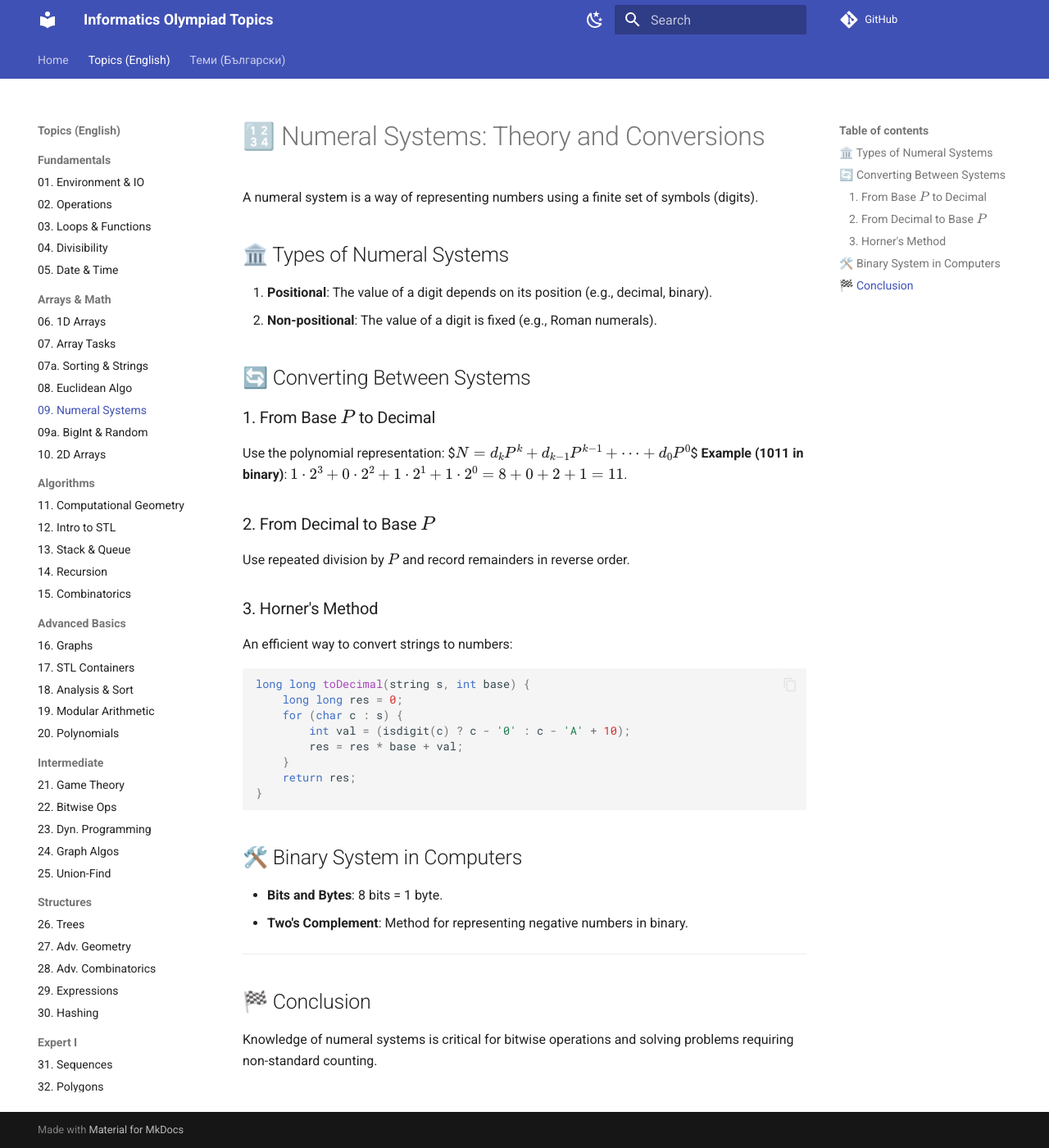
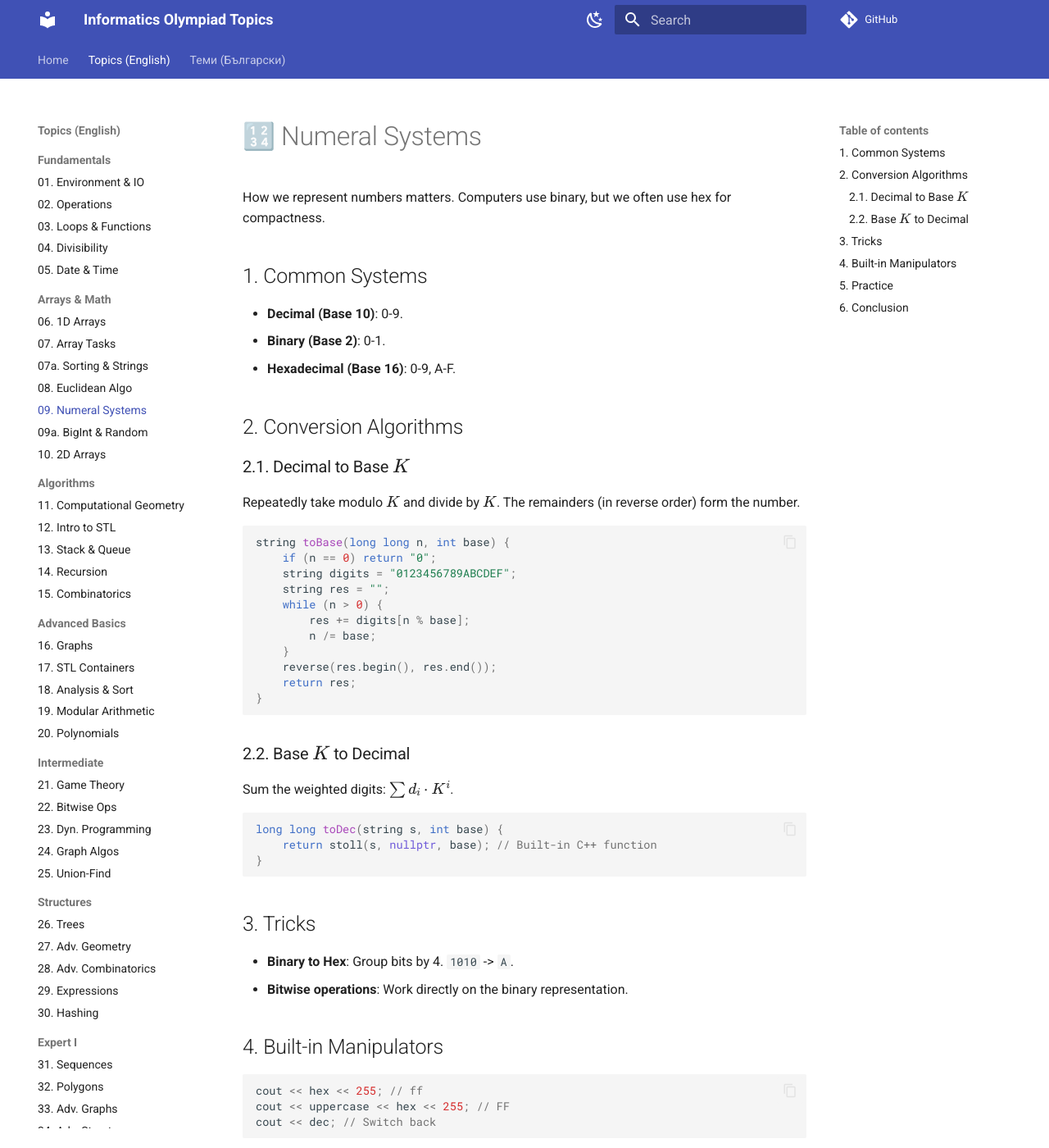
Before and after one commit to KadirYazadzhi/Informatics-Olympiad-Topics, an MkDocs documentation site: the page built from docs/EN/09_Numeral_Systems.md, in a window 1280 px wide and 1400 px high. Shown: the whole window at 82% size. Built offline with MkDocs 1.6.1 and Material for MkDocs 9.7.7, drawn with Linux system fonts in a browser that asks for light colours; comment, search, counter and statistics services are not loaded; some of the changed text lies outside the part shown.

Commit message:
Expand EN/09_Numeral_Systems.md: Conversions and built-ins

````diff
--- a/docs/EN/09_Numeral_Systems.md
+++ b/docs/EN/09_Numeral_Systems.md
@@ -1,39 +1,55 @@
-# 🔢 Numeral Systems: Theory and Conversions
+# 🔢 Numeral Systems
 
-A numeral system is a way of representing numbers using a finite set of symbols (digits).
+How we represent numbers matters. Computers use binary, but we often use hex for compactness.
 
-## 🏛️ Types of Numeral Systems
-1. **Positional**: The value of a digit depends on its position (e.g., decimal, binary).
-2. **Non-positional**: The value of a digit is fixed (e.g., Roman numerals).
+## 1. Common Systems
+*   **Decimal (Base 10)**: 0-9.
+*   **Binary (Base 2)**: 0-1.
+*   **Hexadecimal (Base 16)**: 0-9, A-F.
 
-## 🔄 Converting Between Systems
+## 2. Conversion Algorithms
 
-### 1. From Base $P$ to Decimal
-Use the polynomial representation:
-$$N = d_k P^k + d_{k-1} P^{k-1} + \dots + d_0 P^0$$
-**Example (1011 in binary)**: $1\cdot 2^3 + 0\cdot 2^2 + 1\cdot 2^1 + 1\cdot 2^0 = 8 + 0 + 2 + 1 = 11$.
+### 2.1. Decimal to Base $K$
+Repeatedly take modulo $K$ and divide by $K$.
+The remainders (in reverse order) form the number.
 
-### 2. From Decimal to Base $P$
-Use repeated division by $P$ and record remainders in reverse order.
-
-### 3. Horner's Method
-An efficient way to convert strings to numbers:
 ```cpp
-long long toDecimal(string s, int base) {
-    long long res = 0;
-    for (char c : s) {
-        int val = (isdigit(c) ? c - '0' : c - 'A' + 10);
-        res = res * base + val;
+string toBase(long long n, int base) {
+    if (n == 0) return "0";
+    string digits = "0123456789ABCDEF";
+    string res = "";
+    while (n > 0) {
+        res += digits[n % base];
+        n /= base;
     }
+    reverse(res.begin(), res.end());
     return res;
 }
 ```
 
-## 🛠️ Binary System in Computers
-- **Bits and Bytes**: 8 bits = 1 byte.
-- **Two's Complement**: Method for representing negative numbers in binary.
+### 2.2. Base $K$ to Decimal
+Sum the weighted digits: $\sum d_i \cdot K^i$.
 
----
+```cpp
+long long toDec(string s, int base) {
+    return stoll(s, nullptr, base); // Built-in C++ function
+}
+```
 
-## 🏁 Conclusion
-Knowledge of numeral systems is critical for bitwise operations and solving problems requiring non-standard counting.
+## 3. Tricks
+*   **Binary to Hex**: Group bits by 4. `1010` -> `A`.
+*   **Bitwise operations**: Work directly on the binary representation.
+
+## 4. Built-in Manipulators
+```cpp
+cout << hex << 255; // ff
+cout << uppercase << hex << 255; // FF
+cout << dec; // Switch back
+```
+
+## 5. Practice
+1.  **UVa 382**: Perfection.
+2.  **Codeforces 1144C**: Two Shuffled Sequences.
+
+## 6. Conclusion
+For huge numbers (e.g. 100 digits in base 10), standard types overflow. Use BigInt or string manipulation.
````
